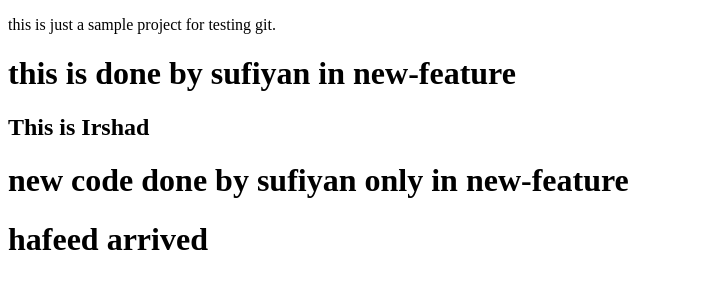
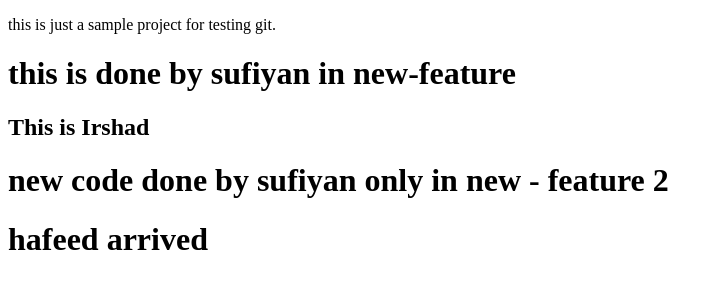
Before and after one commit to sufiyansakkeer/open-source-, a plain HTML site: page index.html in a window 1280 px wide. Shown: the whole page, without its empty margins (0-723 px from the left). Drawn offline with Linux system fonts and the light colour scheme.

Commit message:
new commit on feature 2

```diff
--- a/index.html
+++ b/index.html
@@ -13,7 +13,7 @@
 
     <h1> this is done by sufiyan in new-feature</h1>
     <h2>This is Irshad</h2>
-    <h1>new code done by sufiyan only in new-feature</h1>
+    <h1>new code done by sufiyan only in new - feature 2</h1>
     <h1>hafeed arrived</h1>
 
 </body>
```
